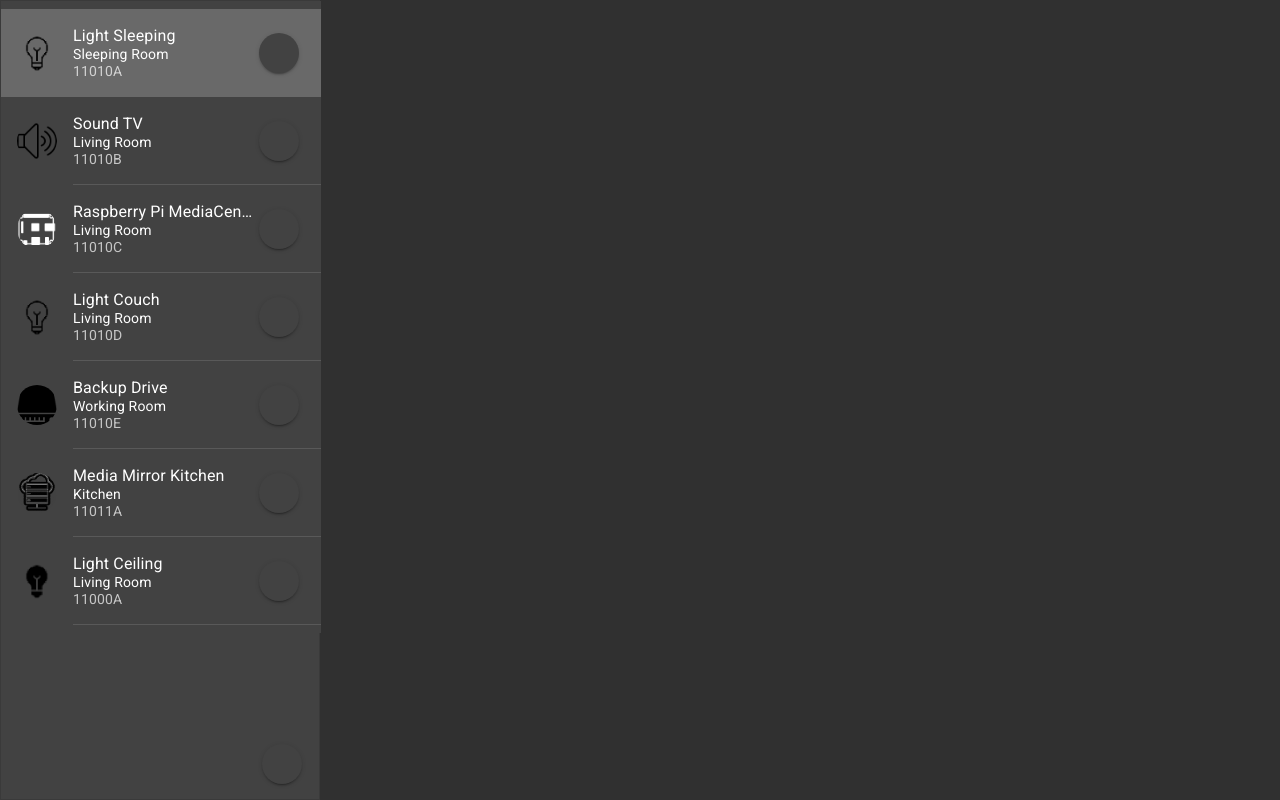
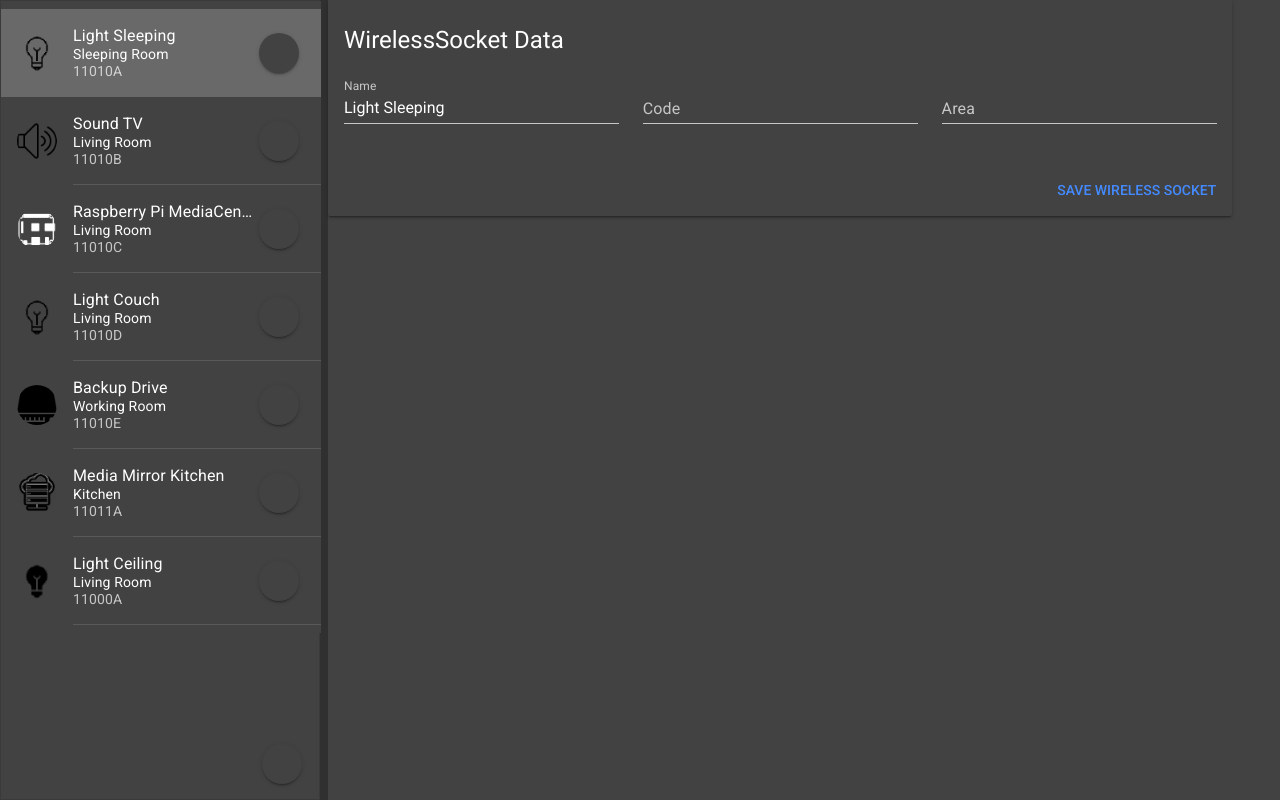
Before and after one commit to LucaHome/LucaHome-Nextcloud, a Vue app in the folder lucahome/: page / in a window 1280 px wide. Built offline with nearby package versions, Linux system fonts and the light colour scheme.

Commit message:
Update App.vue

```diff
--- a/lucahome/src/App.vue
+++ b/lucahome/src/App.vue
@@ -12,15 +12,18 @@
     >
 
     <ListView class="list-view"></ListView>
+    <DetailView class="detail-view"></DetailView>
   </div>
 </template>
 
 <script>
 import ListView from "./components/ListView.vue";
+import DetailView from "./components/DetailView.vue";
 
 export default {
   components: {
-    ListView
+    ListView,
+    DetailView
   }
 };
 </script>
@@ -42,6 +45,15 @@ body {
   border: 0.0625rem solid rgba(#000, 0.12);
 }
 
+.detail-view {
+  position: absolute;
+  height: 100vh;
+  width: calc(100vw - 20.5rem);
+  background-color: rgb(66, 66, 66);
+  left: 20.5rem;
+  top: 0;
+}
+
 .selected {
   background-color: dimgrey;
   cursor: default;
```
